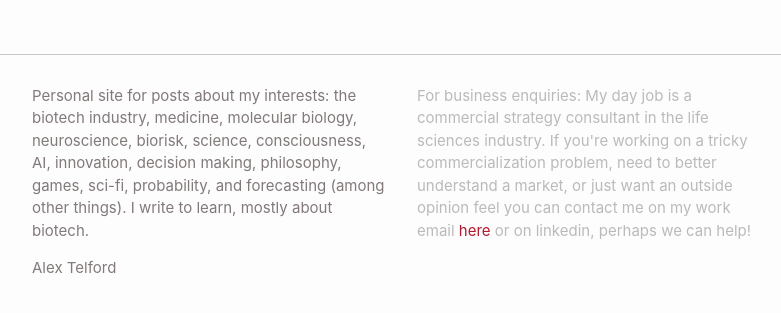
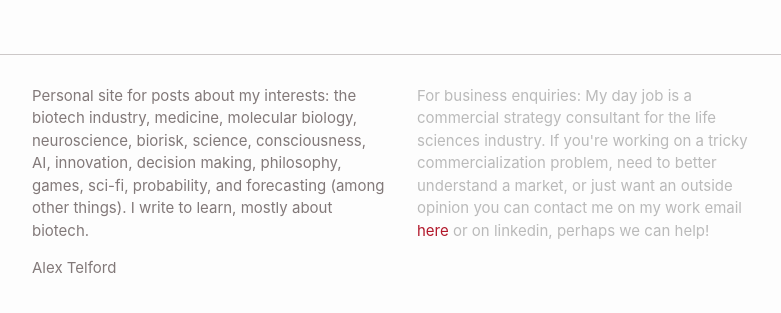
Before and after one commit to Atelfo/Atelfo.github.io, a Jekyll site: the page built from _posts/2021-12-18-developing-a-deeper-understanding-of-diagnosis-rates.md, in a window 1280 px wide and 900 px high, scrolled down 8000 px. Shown: the part 506-819 px from the top of the window, without its empty margins (238-1019 px from the left). Built offline with Jekyll 4.4.1, drawn with Linux system fonts in a browser that asks for light colours; formulas are drawn with MathJax 3.

Commit message:
Update _config.yml

```diff
--- a/_config.yml
+++ b/_config.yml
@@ -1,7 +1,7 @@
 theme: minima
 title: Alex's blog
 future: true
-paginate: 10
+paginate: 12
 
 title: Alex's blog
 author:
@@ -10,7 +10,7 @@
 description: > # this means to ignore newlines until "show_excerpts:"
   Personal site for posts about my interests: the biotech industry, medicine, molecular biology, neuroscience, biorisk, science, consciousness, AI, innovation, decision making, philosophy, games, sci-fi, probability, and forecasting (among other things). I write to learn, mostly about biotech.
 business_description: >
-    For business enquiries: My day job is a commercial strategy consultant in the life sciences industry. If you're working on a tricky commercialization problem, need to better understand a market, or just want an outside opinion feel you can contact me on my work email <a class="u-email" href="mailto:{{atelford@crai.com}}">here</a> or on linkedin, perhaps we can help!
+    For business enquiries: My day job is a commercial strategy consultant for the life sciences industry. If you're working on a tricky commercialization problem, need to better understand a market, or just want an outside opinion you can contact me on my work email <a class="u-email" href="mailto:{{atelford@crai.com}}">here</a> or on linkedin, perhaps we can help!
 
 show_excerpts: false # set to true to show excerpts on the homepage
 
```
